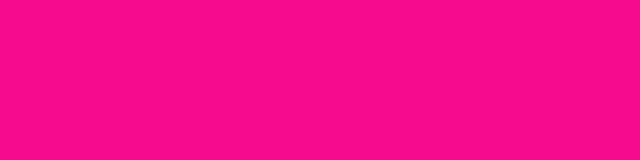
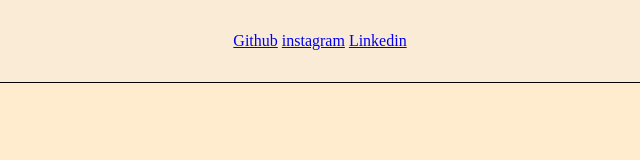
Before and after one commit to mariacarvalho6/portifolio, a plain HTML site: page portifolio/index.html in a window 1280 px wide. Shown: the whole page, without its empty margins (320-960 px from the left). Drawn offline with Linux system fonts and the light colour scheme; a web font is replaced by a local one.

Commit message:
commit
commit

```diff
--- a/portifolio/index.html
+++ b/portifolio/index.html
@@ -8,16 +8,40 @@
     body{
         background-color: rgb(245, 12, 140);
     }
+header {
+
+    padding: 32px;
+    border-bottom: 1px solid #333;
+    background-color: rgba(0, 0,0.1);
+}
 </style>
 
-</head>
+  <header>
+    <div class="links" >
+        <a href="HTTPS://www.github.com/namukuzedim">Github</a>
+        <a href="HTTPS: //www.instagram.com/anamaria">instagram</a>
+        <a href="https://www..linkedin.com/in/ana-maria-sc-309352233/">Linkedin</a>
+    <div>
+    </header>
+ <style>
+@import url('https://fonts.googleapis.com/css2?family=Boldonse&display=swap');
+    *{
+        margin: 0;
+        padding: 0;
+        border: 0c;
+    }
+    body{
+background-color: blanchedalmond;
+    }
+header{
+    padding: 32px;
+    border-bottom: 1px solid;
+    background-color: antiquewhite;
+}
+header div{
+    text-align: center; /*Alinhamento no meio do header*/
+}
 
-<body>
-  <header>
-    <div>
 
-    <div>
- </header>
- </body>
 
-</html>
+</style>
```
